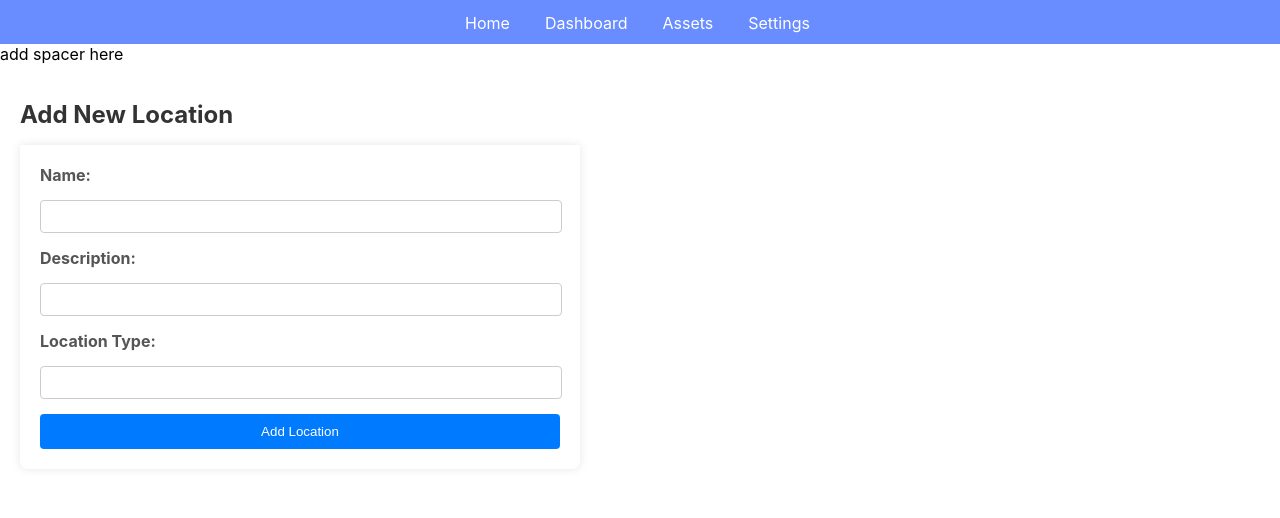
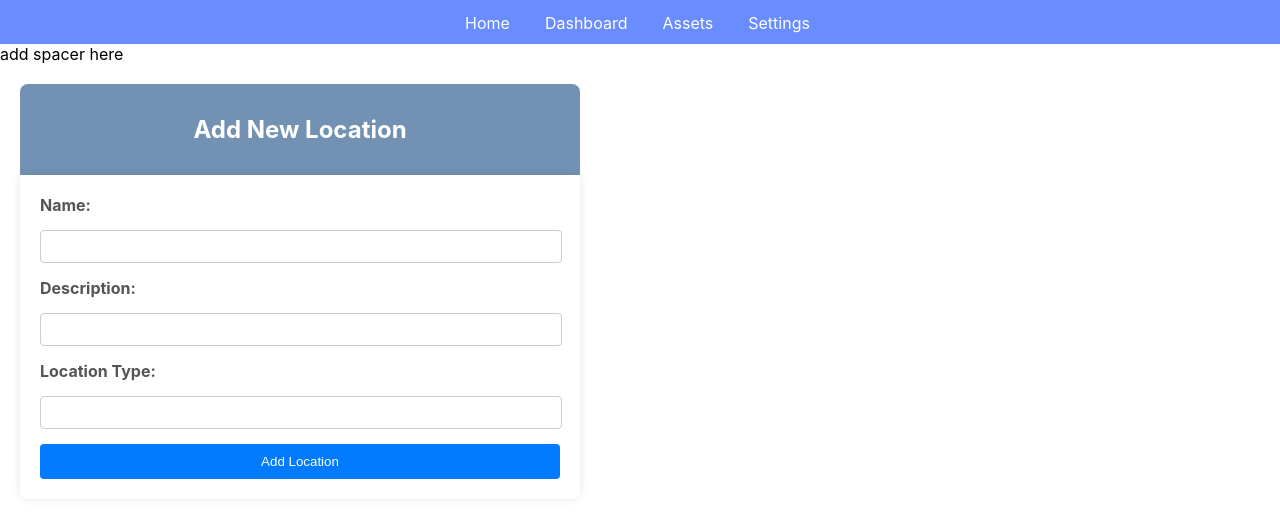
Before and after one commit to kevbao/Capstone-AssetTrackingTool, a React (Create React App) app in the folder frontend/: page /addlocation in a window 1280 px wide. Shown: the top 518 px of the page. Built offline with nearby package versions, Linux system fonts and the light colour scheme.

Commit message:
header styling

```diff
--- a/frontend/src/assets/styles/AddLocation.css
+++ b/frontend/src/assets/styles/AddLocation.css
@@ -1,6 +1,6 @@
-.title {
+.location-title {
     font-size: 24px;
-    color: #333;
+    color: #ffffff;
   }
 
   .location-wrapper {
@@ -15,6 +15,13 @@
     padding: 20px;
     border-radius: 0 0 8px 8px;
     box-shadow: 0 0 10px rgba(0, 0, 0, 0.1);
+  }
+
+  .location-header {
+    background-color: #7392b3;
+    padding: 15px 0;
+    text-align: center;
+    border-radius: 8px 8px 0 0;
   }
 
   .location-form {
--- a/frontend/src/assets/styles/UserDashboard.css
+++ b/frontend/src/assets/styles/UserDashboard.css
@@ -76,6 +76,14 @@ body, .dashboard-h1, p {
     margin-bottom: 20px;
 }
 
+.dashboard-header {
+    background-color: #7392b3;
+    color: #fff;
+    padding: 15px 0;
+    text-align: center;
+    border-radius: 8px 8px 0 0;
+}
+
 .dashboard-location-table, .dashboard-location-table th, .dashboard-location-table td {
     border: 1px solid #ccc;
 }
--- a/frontend/src/pages/AddLocation.js
+++ b/frontend/src/pages/AddLocation.js
@@ -39,8 +39,8 @@ const AddLocation = () => {
 
   return (
     <div className="location-wrapper">
-      <header>
-        <h1 className="title">Add New Location</h1>
+      <header className="location-header">
+        <h1 className="location-title">Add New Location</h1>
       </header>
       <div className="location-container">
         <form id="newLocationForm" onSubmit={handleSubmit} className="location-form">
--- a/frontend/src/pages/UserDashboard.js
+++ b/frontend/src/pages/UserDashboard.js
@@ -14,7 +14,7 @@ const UserDashboard = () => {
 
   return (
     <div>
-      <header>
+      <header className="dashboard-header">
         <h1 className="dashboard-h1">User Dashboard</h1>
       </header>
 
```
